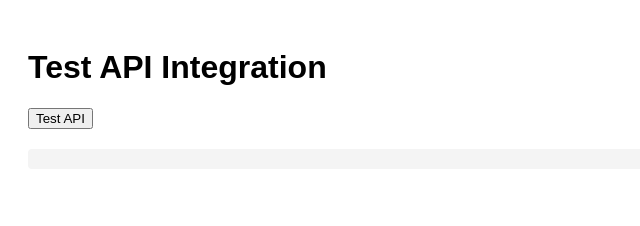
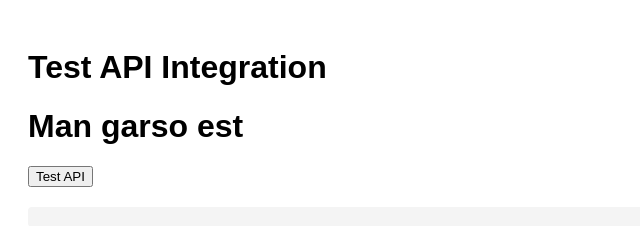
Before and after one commit to ozolins16/celoaragentu, a plain HTML site: page index.html in a window 1280 px wide. Shown: the whole page, without its empty margins (0-640 px from the left). Drawn offline with Linux system fonts and the light colour scheme.

Commit message:
commit test

```diff
--- a/index.html
+++ b/index.html
@@ -23,6 +23,7 @@
 </head>
 <body>
     <h1>Test API Integration</h1>
+    <h1>Man garso est</h1>
     <button id="testApiButton">Test API</button>
     <div id="response"></div>
 
```
